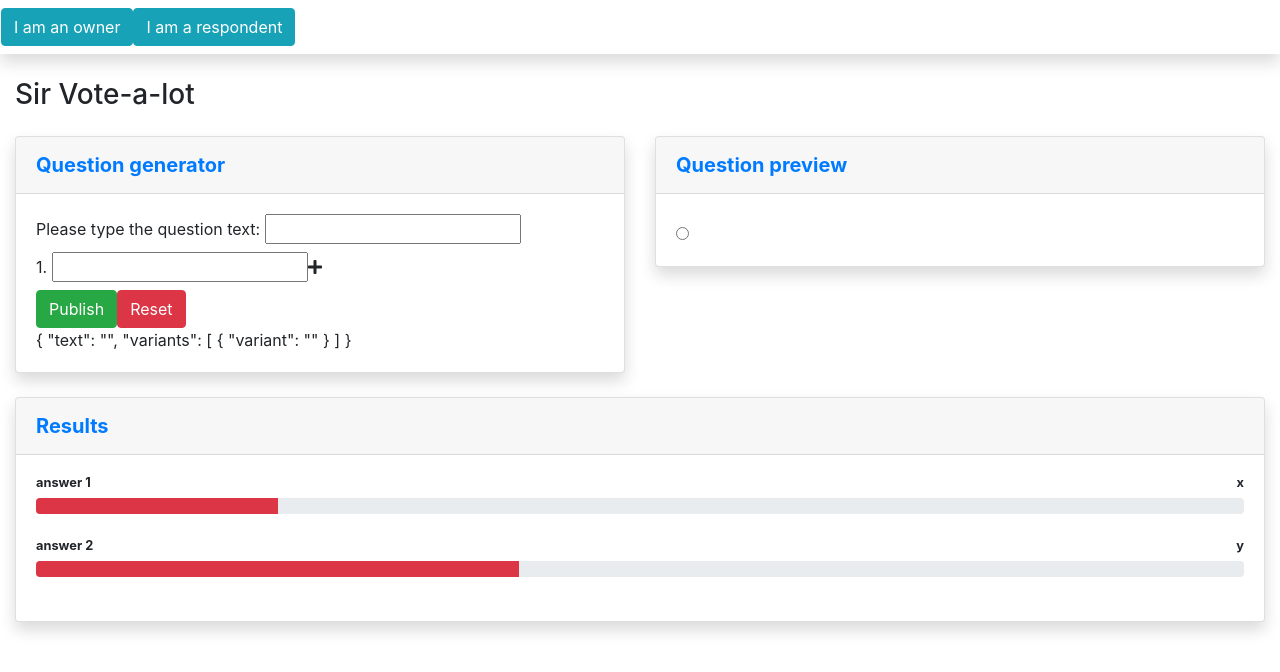
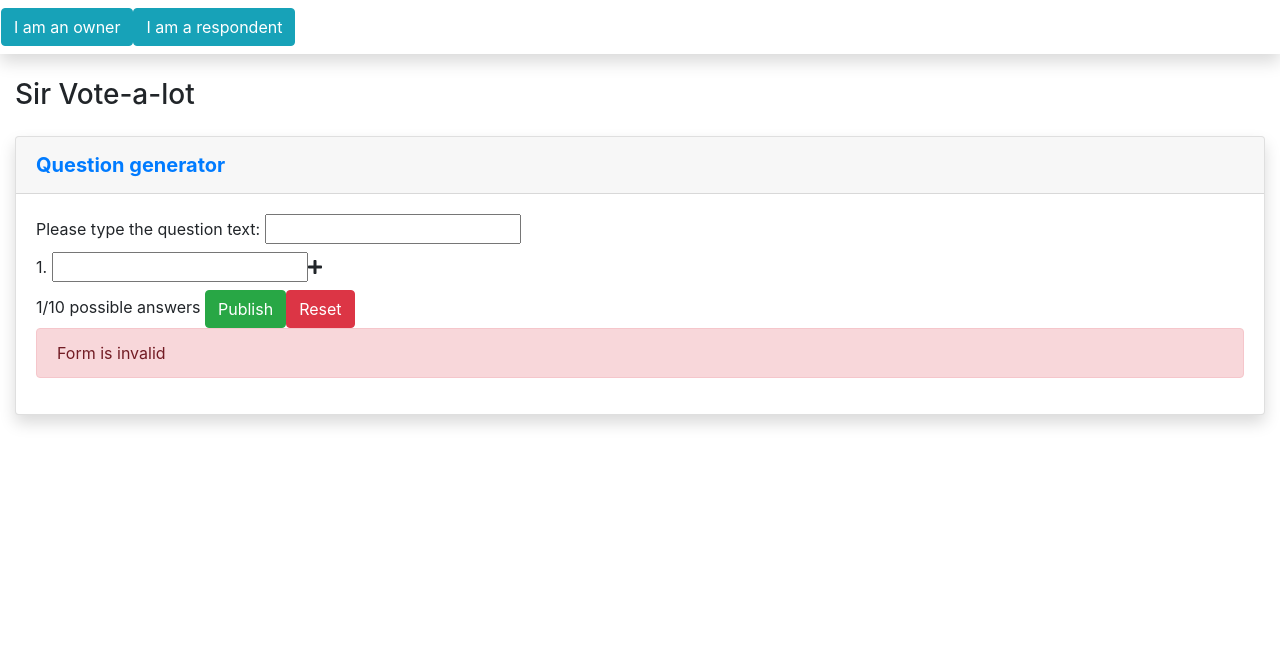
Before and after one commit to flaviuspilca/angular-test, an Angular app: page / in a window 1280 px wide. Shown: the top 672 px of the page. Built offline with nearby package versions, Linux system fonts and the light colour scheme.

Commit message:
improve layout

```diff
--- a/src/app/app.component.html
+++ b/src/app/app.component.html
@@ -31,7 +31,7 @@
           <h1 class="h3 mb-0 text-gray-800">Sir Vote-a-lot</h1>
         </div>
 
-        <question-view [(isOwner)]="this.userType" formData="obj"></question-view>
+        <question-view [(isOwner)]="this.userType"></question-view>
 
 
       </div>
--- a/src/app/app.module.ts
+++ b/src/app/app.module.ts
@@ -1,5 +1,6 @@
 import { BrowserModule } from '@angular/platform-browser';
 import { NgModule } from '@angular/core';
+import { CommonModule } from '@angular/common';
 
 import { AppComponent } from './app.component';
 import { QuestionViewComponent } from './question-view/question-view.component';
@@ -15,6 +16,7 @@ import { FontAwesomeModule } from '@fortawesome/angular-fontawesome';
   ],
   imports: [
     BrowserModule,
+    CommonModule,
     ReactiveFormsModule,
     FontAwesomeModule
   ],
--- a/src/app/question-view/question-view.component.html
+++ b/src/app/question-view/question-view.component.html
@@ -1,57 +1,50 @@
 <div class="row">
-  <div *ngIf="this.isOwner==='owner'" class="col-lg-6">
+  <div *ngIf="this.isOwner==='owner'" [ngClass]="this.toPublish ? 'col-lg-6':'col-lg-12'">
     <div class="card shadow mb-4">
       <div class="card-header py-3 d-flex flex-row align-items-center justify-content-between">
         <h5 class="m-0 font-weight-bold text-primary">Question generator</h5>
       </div>
       <div class="card-body">
 
-
-
         <form [formGroup]="questionForm">
           <label>
             Please type the question text:
-            <input maxlength="80" formControlName="text" />
+            <input maxlength="80" formControlName="text" required />
           </label>
 
           <div formArrayName="variants">
             <div *ngFor="let item of variants.controls; let variantIndex=index" [formGroupName]="variantIndex">
               <label>
-                {{variantIndex+1}}. <input maxlength="80" formControlName="variant" />
+                {{variantIndex+1}}. <input maxlength="80" formControlName="variant" required/>
               </label>
               <a *ngIf="variantIndex<variants.controls.length-1" type="button" (click)="deleteVariant(variantIndex)"><fa-icon [icon]="faTrashAlt"></fa-icon></a>
-              <a *ngIf="variantIndex===variants.controls.length-1" type="button" (click)="addVariant()"><fa-icon [icon]="faPlus"></fa-icon></a>
+              <a *ngIf="variantIndex===variants.controls.length-1 && variants.controls.length < 10" type="button" (click)="addVariant()"><fa-icon [icon]="faPlus"></fa-icon></a>
             </div>
           </div>
 
+          {{this.questionForm.value.variants.length}}/10 possible answers
 
-
-          <button class="btn btn-success" (click)="validateForm()">Publish</button>
+          <button class="btn btn-success" (click)="publishForm()">Publish</button>
           <button class="btn btn-danger" (click)="resetForm()">Reset</button>
 
         </form>
 
-        {{ this.questionForm.value | json }}
-
-
+        <div *ngIf="!this.toPublish" class="alert alert-danger">
+          Form is invalid
+        </div>
 
       </div>
     </div>
   </div>
 
-  <div class="col-lg-6">
+  <div *ngIf="this.toPublish" [ngClass]="this.isOwner==='owner' ? 'col-lg-6':'col-lg-12'">
     <div class="card shadow mb-4">
       <div class="card-header py-3 d-flex flex-row align-items-center justify-content-between">
         <h5 class="m-0 font-weight-bold text-primary">Question preview</h5>
       </div>
       <div class="card-body">
         <form [formGroup]="questionForm">
-
           <h3>{{ this.questionForm.value.text }}</h3>
-
-
-          <div>
-
           <div *ngFor="let opt of this.questionForm.value.variants">
             <input
               type="radio"
@@ -61,33 +54,26 @@
             </label>
           </div>
 
-          </div>
-
-
-
-
         </form>
       </div>
     </div>
   </div>
 </div>
 
-<div class="row">
+<div *ngIf="this.toPublish" class="row">
   <div class="col-lg-12 mb-4">
     <div class="card shadow mb-4">
       <div class="card-header py-3">
         <h5 class="m-0 font-weight-bold text-primary">Results</h5>
       </div>
       <div class="card-body">
-        <h4 class="small font-weight-bold">answer 1<span class="float-right">x</span></h4>
+        <div *ngFor="let opt of this.questionForm.value.variants">
+          <h4 class="small font-weight-bold">{{opt.variant}}<span class="float-right">number of answers</span></h4>
           <div class="progress mb-4">
             <div class="progress-bar bg-danger" role="progressbar" style="width: 20%"></div>
-        </div>
-        <h4 class="small font-weight-bold">answer 2<span class="float-right">y</span></h4>
-        <div class="progress mb-4">
-          <div class="progress-bar bg-danger" role="progressbar" style="width: 40%"></div>
           </div>
         </div>
       </div>
     </div>
   </div>
+</div>
--- a/src/app/question-view/question-view.component.ts
+++ b/src/app/question-view/question-view.component.ts
@@ -1,6 +1,7 @@
 import { Component, OnInit, Input } from '@angular/core';
-import { FormBuilder, FormGroup, FormArray } from '@angular/forms';
+import { FormBuilder, FormGroup, FormArray, Validators } from '@angular/forms';
 import { faTrashAlt, faPlus } from '@fortawesome/free-solid-svg-icons';
+
 
 
 @Component({
@@ -19,12 +20,12 @@ export class QuestionViewComponent implements OnInit {
   questionForm: FormGroup;
   faTrashAlt = faTrashAlt;
   faPlus = faPlus;
-
+  toPublish = false;
 
 
   ngOnInit() {
     this.questionForm = this.fb.group({
-      text: [""],
+      text: ["", Validators.required],
       variants: this.fb.array([this.fb.group({variant:''})])
     });
   }
@@ -41,11 +42,16 @@ export class QuestionViewComponent implements OnInit {
     this.variants.removeAt(index);
   }
 
-  validateForm() {
-
+  publishForm() {
+    if( !this.questionForm.invalid ) this.toPublish = true;
   }
 
   resetForm() {
+    this.questionForm = this.fb.group({
+      text: [""],
+      variants: this.fb.array([this.fb.group({variant:''})])
+    });
+    this.toPublish = false;
+  }
 
-  }
 }
```
Lines whose indentation alone changed are shown as unchanged.
